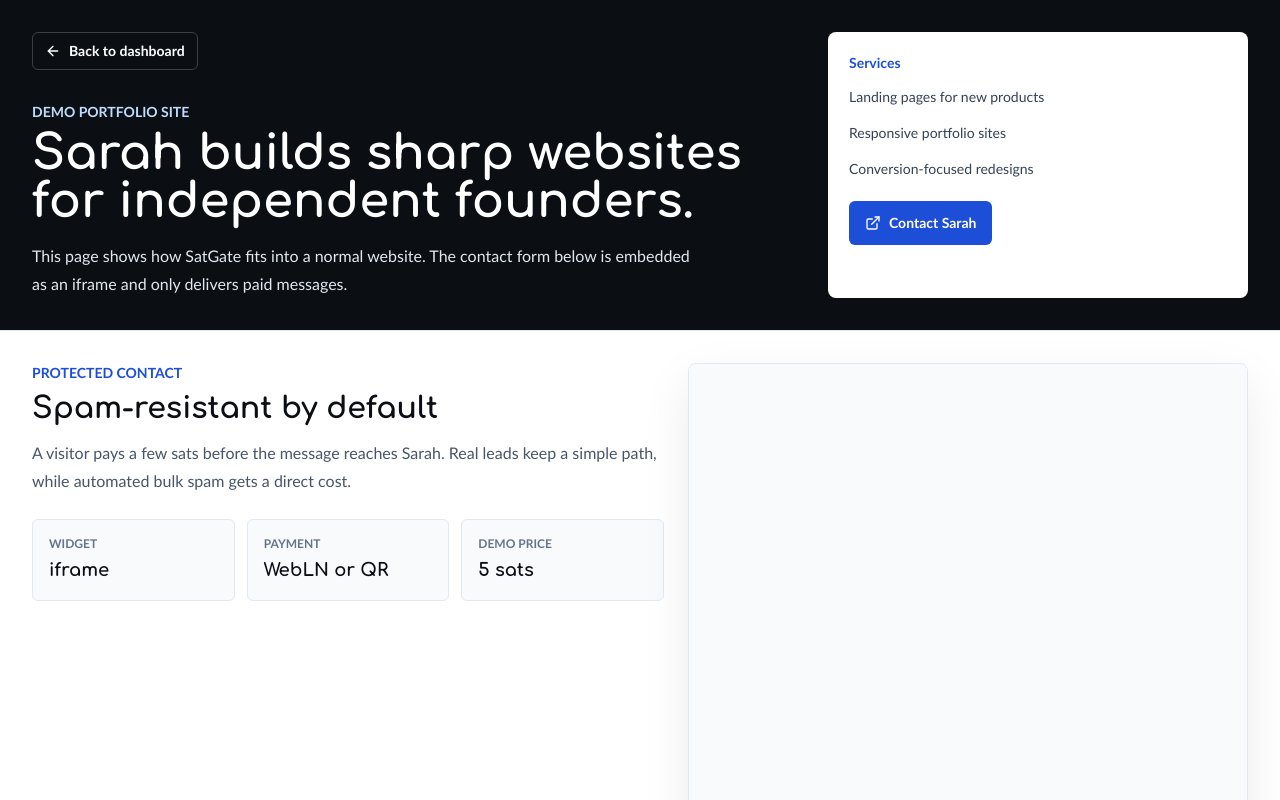
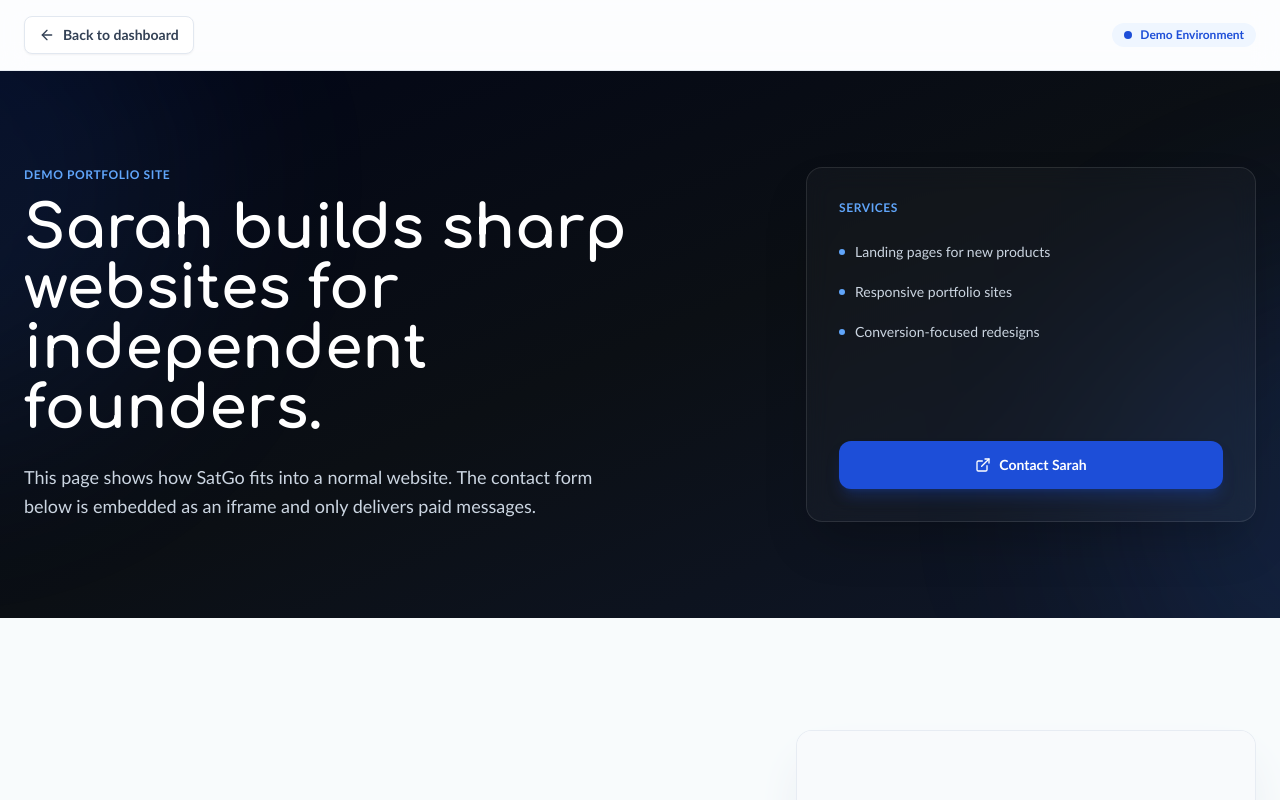
Before and after one commit to bethwel3001/SatGate, a Next.js app in the folder apps/web/: page /demo in a window 1280 px wide. Shown: the top 800 px of the page. Built offline with nearby package versions, Linux system fonts and the light colour scheme.

Commit message:
style(web): redesign demo page with spacious premium layout
Upgrade the demo portfolio page layout with a dark gradient hero background, glassmorphism services card, cleaner navigation sticky bar, and spacious contact fact items.

```diff
--- a/apps/web/app/demo/page.tsx
+++ b/apps/web/app/demo/page.tsx
@@ -3,35 +3,64 @@ import { ArrowLeft, ExternalLink } from "lucide-react";
 
 export default function DemoPage() {
   return (
-    <main className="min-h-screen bg-white text-satBlack">
-      <section className="border-b border-slate-200 bg-satBlack text-white">
-        <div className="mx-auto grid w-full max-w-7xl gap-8 px-4 py-8 sm:px-6 lg:grid-cols-[1fr_420px] lg:px-8">
-          <div className="flex flex-col justify-center">
+    <main className="min-h-screen bg-slate-50/30 text-satBlack flex flex-col">
+      {/* Header / Navigation */}
+      <header className="border-b border-slate-200/80 bg-white/80 backdrop-blur-md sticky top-0 z-10">
+        <div className="mx-auto flex max-w-7xl items-center justify-between px-6 py-4">
           <Link
-              className="inline-flex w-fit items-center gap-2 rounded-md border border-white/20 px-3 py-2 text-sm font-semibold text-white transition hover:border-white"
+            className="inline-flex items-center gap-2 rounded-lg border border-slate-200 bg-white px-3.5 py-2 text-sm font-semibold text-slate-700 shadow-sm transition hover:bg-slate-50 hover:text-satBlack hover:border-slate-300"
             href="/"
           >
             <ArrowLeft size={16} aria-hidden="true" />
             Back to dashboard
           </Link>
-            <p className="mt-8 text-sm font-bold uppercase text-blue-200">Demo portfolio site</p>
-            <h1 className="brand-font mt-2 max-w-3xl text-4xl font-bold sm:text-5xl">
+          <div className="flex items-center gap-2 rounded-full bg-blue-50 px-3 py-1 text-xs font-bold text-satBlue">
+            <span className="relative flex h-2 w-2">
+              <span className="animate-ping absolute inline-flex h-full w-full rounded-full bg-blue-400 opacity-75"></span>
+              <span className="relative inline-flex rounded-full h-2 w-2 bg-satBlue"></span>
+            </span>
+            Demo Environment
+          </div>
+        </div>
+      </header>
+
+      {/* Hero Section */}
+      <section className="relative overflow-hidden bg-gradient-to-br from-slate-950 via-[#0b0f14] to-slate-900 text-white">
+        {/* Subtle decorative glow */}
+        <div className="absolute -left-1/4 -top-1/4 h-[500px] w-[500px] rounded-full bg-blue-500/10 blur-[100px] pointer-events-none" />
+        <div className="absolute -right-1/4 -bottom-1/4 h-[500px] w-[500px] rounded-full bg-blue-500/10 blur-[100px] pointer-events-none" />
+
+        <div className="relative mx-auto grid w-full max-w-7xl gap-12 lg:gap-16 px-6 py-16 sm:py-24 lg:grid-cols-[1fr_450px]">
+          <div className="flex flex-col justify-center">
+            <p className="text-xs font-bold uppercase tracking-wider text-blue-400">Demo portfolio site</p>
+            <h1 className="brand-font mt-4 max-w-2xl text-4xl font-bold leading-tight text-white sm:text-5xl lg:text-6xl">
               Sarah builds sharp websites for independent founders.
             </h1>
-            <p className="mt-4 max-w-2xl text-base leading-7 text-slate-200">
-              This page shows how SatGate fits into a normal website. The contact form below is embedded as an iframe and only delivers paid messages.
+            <p className="mt-6 max-w-xl text-lg leading-relaxed text-slate-300">
+              This page shows how SatGo fits into a normal website. The contact form below is embedded as an iframe and only delivers paid messages.
             </p>
           </div>
 
-          <div className="rounded-lg border border-white/10 bg-white p-5 text-satBlack">
-            <p className="text-sm font-bold text-satBlue">Services</p>
-            <ul className="mt-3 space-y-3 text-sm leading-6 text-slate-700">
-              <li>Landing pages for new products</li>
-              <li>Responsive portfolio sites</li>
-              <li>Conversion-focused redesigns</li>
+          <div className="rounded-2xl border border-white/10 bg-white/[0.03] backdrop-blur-md p-8 text-white shadow-2xl flex flex-col justify-between">
+            <div>
+              <p className="text-xs font-bold uppercase tracking-wider text-blue-400">Services</p>
+              <ul className="mt-6 space-y-4 text-sm leading-6 text-slate-300">
+                <li className="flex items-center gap-2.5">
+                  <span className="h-1.5 w-1.5 rounded-full bg-blue-400" />
+                  Landing pages for new products
+                </li>
+                <li className="flex items-center gap-2.5">
+                  <span className="h-1.5 w-1.5 rounded-full bg-blue-400" />
+                  Responsive portfolio sites
+                </li>
+                <li className="flex items-center gap-2.5">
+                  <span className="h-1.5 w-1.5 rounded-full bg-blue-400" />
+                  Conversion-focused redesigns
+                </li>
               </ul>
+            </div>
             <a
-              className="mt-5 inline-flex items-center gap-2 rounded-md bg-satBlue px-4 py-3 text-sm font-semibold text-white transition hover:bg-blue-700"
+              className="mt-8 inline-flex items-center justify-center gap-2 rounded-xl bg-satBlue px-5 py-3.5 text-sm font-semibold text-white transition hover:bg-blue-700 shadow-lg shadow-satBlue/25 hover:shadow-satBlue/35"
               href="#contact"
             >
               <ExternalLink size={16} aria-hidden="true" />
@@ -41,26 +70,29 @@ export default function DemoPage() {
         </div>
       </section>
 
-      <section className="mx-auto grid w-full max-w-7xl gap-6 px-4 py-8 sm:px-6 lg:grid-cols-[1fr_560px] lg:px-8" id="contact">
-        <div>
-          <p className="text-sm font-bold uppercase text-satBlue">Protected contact</p>
-          <h2 className="brand-font mt-2 text-3xl font-bold">Spam-resistant by default</h2>
-          <p className="mt-3 max-w-2xl text-base leading-7 text-slate-600">
+      {/* Embedded Iframe Form Section */}
+      <section className="mx-auto grid w-full max-w-7xl gap-12 lg:gap-16 px-6 py-20 lg:py-28 lg:grid-cols-[1fr_480px]" id="contact">
+        <div className="flex flex-col justify-center">
+          <p className="text-xs font-bold uppercase tracking-wider text-satBlue">Protected contact</p>
+          <h2 className="brand-font mt-3 text-3xl font-bold text-satBlack sm:text-4xl leading-tight">Spam-resistant by default</h2>
+          <p className="mt-4 max-w-xl text-lg leading-relaxed text-slate-600">
             A visitor pays a few sats before the message reaches Sarah. Real leads keep a simple path, while automated bulk spam gets a direct cost.
           </p>
-          <div className="mt-6 grid gap-3 sm:grid-cols-3">
+          <div className="mt-10 grid gap-4 sm:grid-cols-3">
             <Fact label="Widget" value="iframe" />
             <Fact label="Payment" value="WebLN or QR" />
             <Fact label="Demo price" value="5 sats" />
           </div>
         </div>
 
-        <div className="overflow-hidden rounded-lg border border-slate-200 shadow-panel">
+        <div className="flex justify-center lg:justify-end">
+          <div className="w-full max-w-[460px] overflow-hidden rounded-2xl border border-slate-200/80 bg-white shadow-2xl shadow-slate-200 transition duration-300 hover:shadow-3xl">
             <iframe
               className="h-[620px] w-full"
               src="/embed/demo-form"
-            title="SatGate contact form"
+              title="SatGo contact form"
             />
+          </div>
         </div>
       </section>
     </main>
@@ -69,9 +101,9 @@ export default function DemoPage() {
 
 function Fact({ label, value }: { label: string; value: string }) {
   return (
-    <div className="rounded-md border border-slate-200 bg-slate-50 p-4">
-      <p className="text-xs font-bold uppercase text-slate-500">{label}</p>
-      <p className="brand-font mt-1 text-lg font-bold text-satBlack">{value}</p>
+    <div className="rounded-xl border border-slate-200/60 bg-white p-5 transition duration-200 hover:border-slate-300 hover:shadow-sm">
+      <p className="text-[11px] font-bold uppercase tracking-wider text-slate-400">{label}</p>
+      <p className="brand-font mt-2 text-lg font-bold text-satBlack">{value}</p>
     </div>
   );
 }
```
Lines whose indentation alone changed are shown as unchanged.
